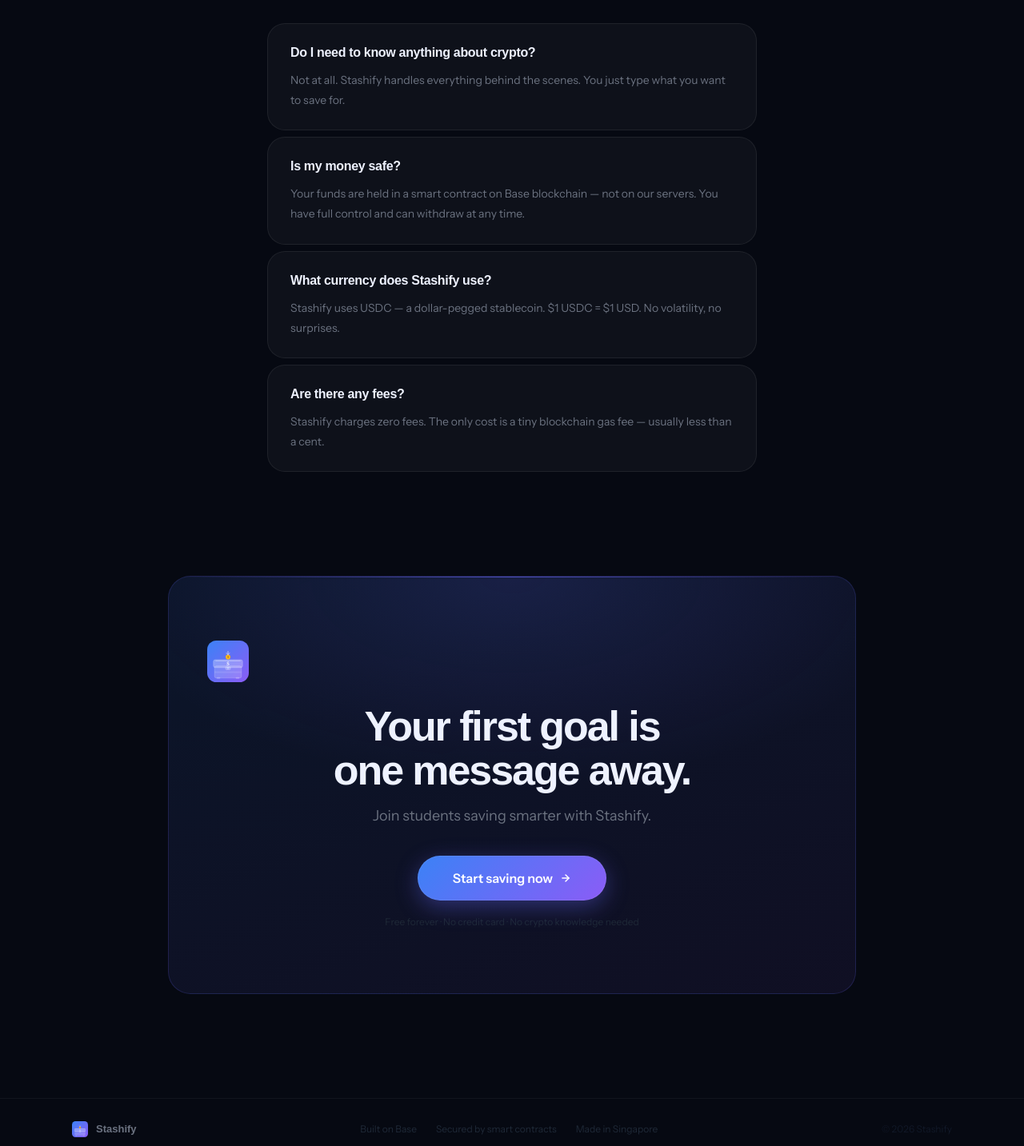
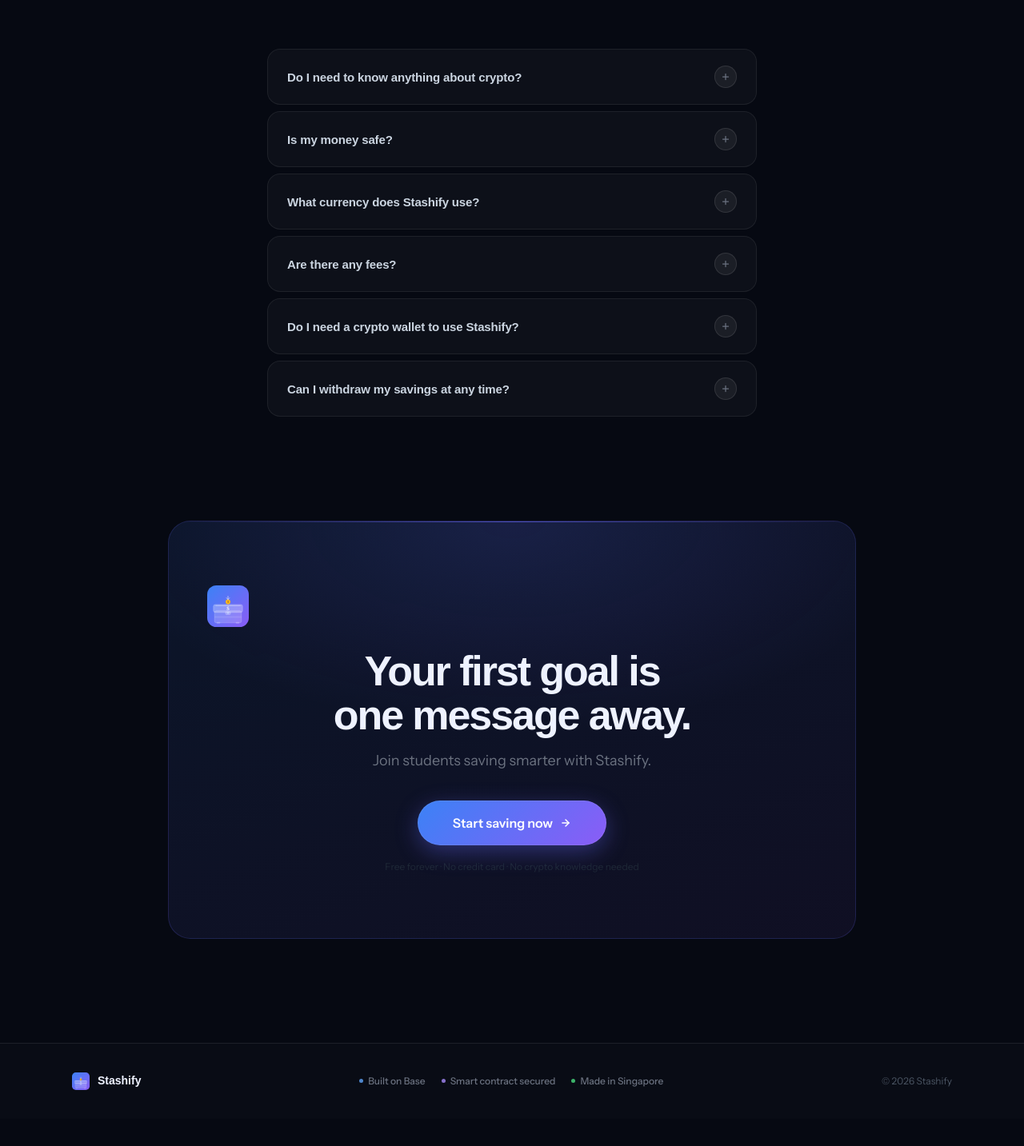
Before and after one commit to rohanbcodes/stashify-app, a Next.js app: page / in a window 1280 px wide. Shown: the part 3477-4910 px from the top of the page at 80% size. After the commit the page ends 4876 px from the top, so only its background shows below. Built offline with nearby package versions, Linux system fonts and the light colour scheme; a web font is replaced by a local one.

Commit message:
updated faq section and footer

```diff
--- a/app/page.tsx
+++ b/app/page.tsx
@@ -167,7 +167,103 @@
   );
 }
 
-/* ─────────────── MAIN ─────────────── */
+/* ─────────────── FAQ ACCORDION ─────────────── */
+function FAQSection() {
+  const [open, setOpen] = useState<number | null>(null);
+  const items = [
+    {
+      q: "Do I need to know anything about crypto?",
+      a: "Not at all. Stashify handles everything behind the scenes — wallets, keys, blockchain transactions. You just type what you want to save for in plain English. No technical knowledge required.",
+    },
+    {
+      q: "Is my money safe?",
+      a: "Yes. Your funds are held in an audited smart contract on Base blockchain — not on our servers. We never have custody of your money. You can withdraw at any time, and only you control your vault.",
+    },
+    {
+      q: "What currency does Stashify use?",
+      a: "Stashify uses USDC — a dollar-pegged stablecoin issued by Circle and Coinbase. $1 USDC = $1 USD, always. No volatility, no crypto price risk. Your savings stay stable.",
+    },
+    {
+      q: "Are there any fees?",
+      a: "Stashify charges zero platform fees. The only cost is a tiny blockchain gas fee paid to the Base network — usually less than one cent per transaction.",
+    },
+    {
+      q: "Do I need a crypto wallet to use Stashify?",
+      a: "No separate wallet setup needed. Stashify uses Coinbase's CDP wallet infrastructure to create and manage a wallet for you automatically — completely invisible to you.",
+    },
+    {
+      q: "Can I withdraw my savings at any time?",
+      a: "Yes, always. Your savings are never locked (unless you create a Stash Pact with a partner). From your regular savings vault, you can withdraw any amount at any time with no penalty.",
+    },
+  ];
+
+  return (
+    <div style={{ display:"flex", flexDirection:"column", gap:"8px" }}>
+      {items.map((item, i) => {
+        const isOpen = open === i;
+        return (
+          <div
+            key={i}
+            data-reveal
+            data-delay={String(i * 60)}
+            onClick={() => setOpen(isOpen ? null : i)}
+            style={{
+              borderRadius:"16px",
+              border: isOpen ? "1px solid rgba(99,102,241,0.35)" : "1px solid rgba(255,255,255,0.07)",
+              background: isOpen ? "rgba(99,102,241,0.06)" : "rgba(255,255,255,0.03)",
+              overflow:"hidden",
+              cursor:"pointer",
+              transition:"border-color 0.25s, background 0.25s",
+            }}
+            onMouseEnter={e => {
+              if (!isOpen) {
+                (e.currentTarget as HTMLElement).style.borderColor = "rgba(255,255,255,0.14)";
+                (e.currentTarget as HTMLElement).style.background = "rgba(255,255,255,0.04)";
+              }
+            }}
+            onMouseLeave={e => {
+              if (!isOpen) {
+                (e.currentTarget as HTMLElement).style.borderColor = "rgba(255,255,255,0.07)";
+                (e.currentTarget as HTMLElement).style.background = "rgba(255,255,255,0.03)";
+              }
+            }}
+          >
+            {/* Question row */}
+            <div style={{ display:"flex", alignItems:"center", justifyContent:"space-between", padding:"20px 24px", gap:"16px" }}>
+              <span style={{ fontFamily:"var(--FD)", fontWeight:700, fontSize:"15px", letterSpacing:"-.01em", color: isOpen ? "#eef2ff" : "#cbd5e1", transition:"color 0.2s", lineHeight:1.4 }}>
+                {item.q}
+              </span>
+              <div style={{
+                width:"28px", height:"28px", borderRadius:"50%", flexShrink:0,
+                display:"flex", alignItems:"center", justifyContent:"center",
+                background: isOpen ? "rgba(99,102,241,0.2)" : "rgba(255,255,255,0.06)",
+                border: isOpen ? "1px solid rgba(99,102,241,0.4)" : "1px solid rgba(255,255,255,0.1)",
+                transition:"all 0.3s ease",
+                transform: isOpen ? "rotate(45deg)" : "rotate(0deg)",
+              }}>
+                <svg width="12" height="12" viewBox="0 0 24 24" fill="none" stroke={isOpen ? "#818cf8" : "#6b7280"} strokeWidth="2.5" strokeLinecap="round">
+                  <line x1="12" y1="5" x2="12" y2="19"/><line x1="5" y1="12" x2="19" y2="12"/>
+                </svg>
+              </div>
+            </div>
+
+            {/* Answer — animated */}
+            <div style={{
+              maxHeight: isOpen ? "200px" : "0",
+              opacity: isOpen ? 1 : 0,
+              overflow:"hidden",
+              transition:"max-height 0.4s cubic-bezier(0.23,1,0.32,1), opacity 0.3s ease",
+            }}>
+              <div style={{ padding:"0 24px 20px", borderTop:"1px solid rgba(99,102,241,0.12)" }}>
+                <p style={{ color:"#94a3b8", fontSize:"14px", lineHeight:1.8, paddingTop:"16px" }}>{item.a}</p>
+              </div>
+            </div>
+          </div>
+        );
+      })}
+    </div>
+  );
+}/* ─────────────── MAIN ─────────────── */
 export default function Home() {
   const router = useRouter();
   const [scrolled, setScrolled] = useState(false);
@@ -606,21 +702,10 @@
         {/* ════════════════ FAQ ════════════════ */}
         <section id="faq" style={{ maxWidth:"660px", margin:"0 auto", padding:"0 24px 130px" }}>
           <div data-reveal style={{ textAlign:"center", marginBottom:"52px" }}>
+            <p className="lbl" style={{ color:"#818cf8", marginBottom:"16px" }}>FAQ</p>
             <h2 style={{ fontFamily:"var(--FD)", fontWeight:900, fontSize:"clamp(34px,4.5vw,50px)", letterSpacing:"-.04em" }}>Questions? Answered.</h2>
           </div>
-          <div style={{ display:"flex", flexDirection:"column", gap:"8px" }}>
-            {[
-              { q:"Do I need to know anything about crypto?", a:"Not at all. Stashify handles everything behind the scenes. You just type what you want to save for." },
-              { q:"Is my money safe?", a:"Your funds are held in a smart contract on Base blockchain — not on our servers. You have full control and can withdraw at any time." },
-              { q:"What currency does Stashify use?", a:"Stashify uses USDC — a dollar-pegged stablecoin. $1 USDC = $1 USD. No volatility, no surprises." },
-              { q:"Are there any fees?", a:"Stashify charges zero fees. The only cost is a tiny blockchain gas fee — usually less than a cent." },
-            ].map((item,i) => (
-              <div key={item.q} className="card" data-reveal data-delay={String(i*80)} style={{ padding:"24px 28px" }}>
-                <h3 style={{ fontFamily:"var(--FD)", fontWeight:700, fontSize:"16px", letterSpacing:"-.02em", marginBottom:"10px" }}>{item.q}</h3>
-                <p style={{ color:"var(--t2)", fontSize:"14px", lineHeight:1.8 }}>{item.a}</p>
-              </div>
-            ))}
-          </div>
+          <FAQSection />
         </section>
 
         {/* ════════════════ FINAL CTA ════════════════ */}
@@ -643,18 +728,25 @@
         </section>
 
         {/* ════════════════ FOOTER ════════════════ */}
-        <footer style={{ borderTop:"1px solid rgba(255,255,255,.05)", padding:"28px 40px" }}>
-          <div style={{ maxWidth:"1100px", margin:"0 auto", display:"flex", flexWrap:"wrap", alignItems:"center", justifyContent:"space-between", gap:"16px" }}>
+        <footer style={{ borderTop:"1px solid rgba(255,255,255,.08)", padding:"36px 40px", background:"rgba(255,255,255,.015)" }}>
+          <div style={{ maxWidth:"1100px", margin:"0 auto", display:"flex", flexWrap:"wrap", alignItems:"center", justifyContent:"space-between", gap:"20px" }}>
             <div style={{ display:"flex", alignItems:"center", gap:"10px" }}>
-              <Logo size={20} />
-              <span style={{ fontFamily:"var(--FD)", fontWeight:700, fontSize:"13px", color:"#6b7280" }}>Stashify</span>
+              <Logo size={22} />
+              <span style={{ fontFamily:"var(--FD)", fontWeight:800, fontSize:"14px", color:"#eef2ff" }}>Stashify</span>
             </div>
-            <div style={{ display:"flex", gap:"24px" }}>
-              {["Built on Base","Secured by smart contracts","Made in Singapore"].map(t => (
-                <span key={t} style={{ color:"#1f2937", fontSize:"12px" }}>{t}</span>
+            <div style={{ display:"flex", gap:"20px", flexWrap:"wrap" }}>
+              {[
+                { label:"Built on Base", color:"#60a5fa" },
+                { label:"Smart contract secured", color:"#a78bfa" },
+                { label:"Made in Singapore", color:"#4ade80" },
+              ].map(item => (
+                <div key={item.label} style={{ display:"flex", alignItems:"center", gap:"6px" }}>
+                  <span style={{ width:"5px", height:"5px", borderRadius:"50%", background:item.color, display:"inline-block", opacity:0.8 }} />
+                  <span style={{ color:"#6b7280", fontSize:"12px", fontWeight:500 }}>{item.label}</span>
+                </div>
               ))}
             </div>
-            <span style={{ color:"#111827", fontSize:"12px" }}>© 2026 Stashify</span>
+            <span style={{ color:"#4b5563", fontSize:"12px" }}>© 2026 Stashify</span>
           </div>
         </footer>
       </main>
```
